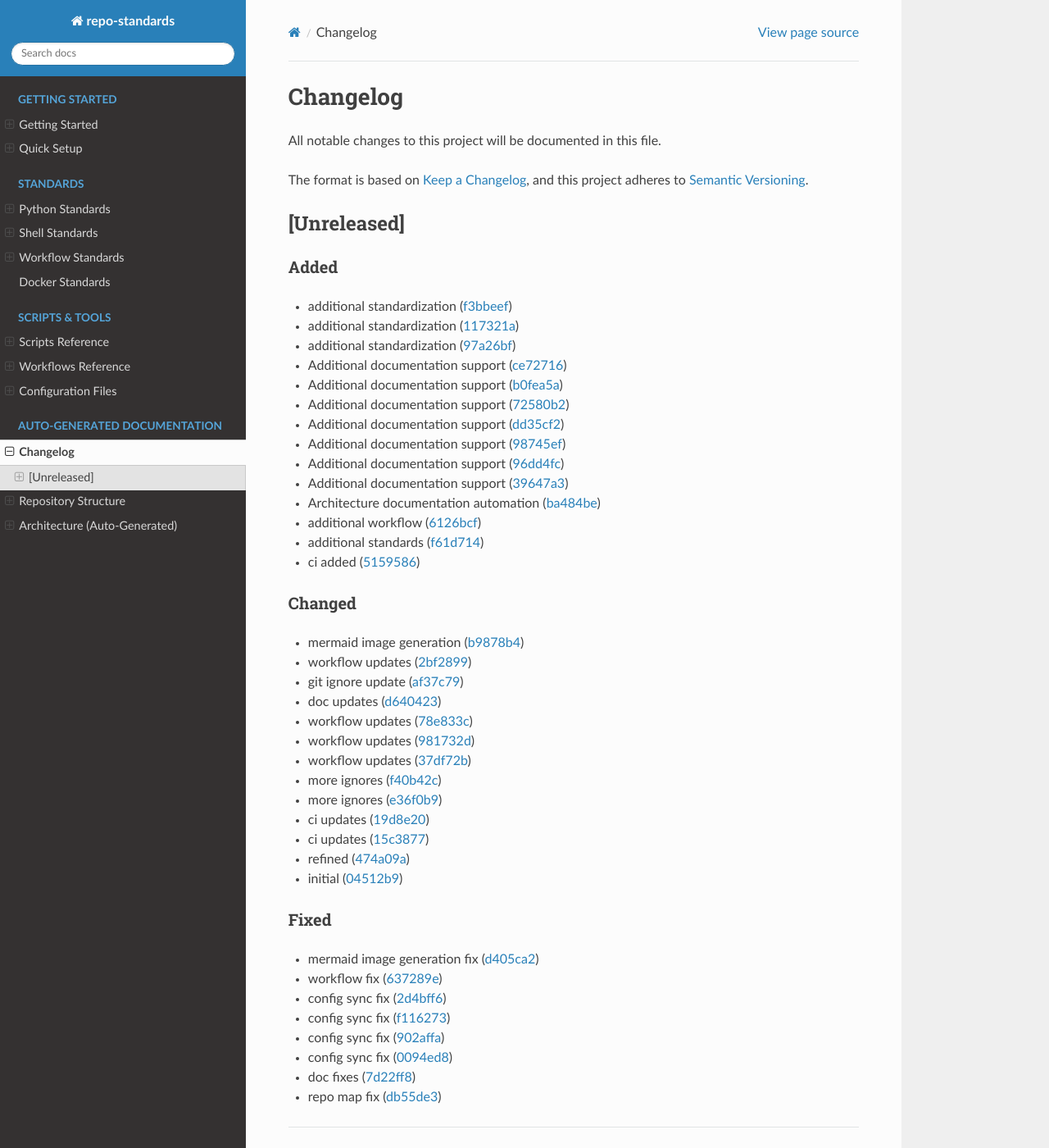
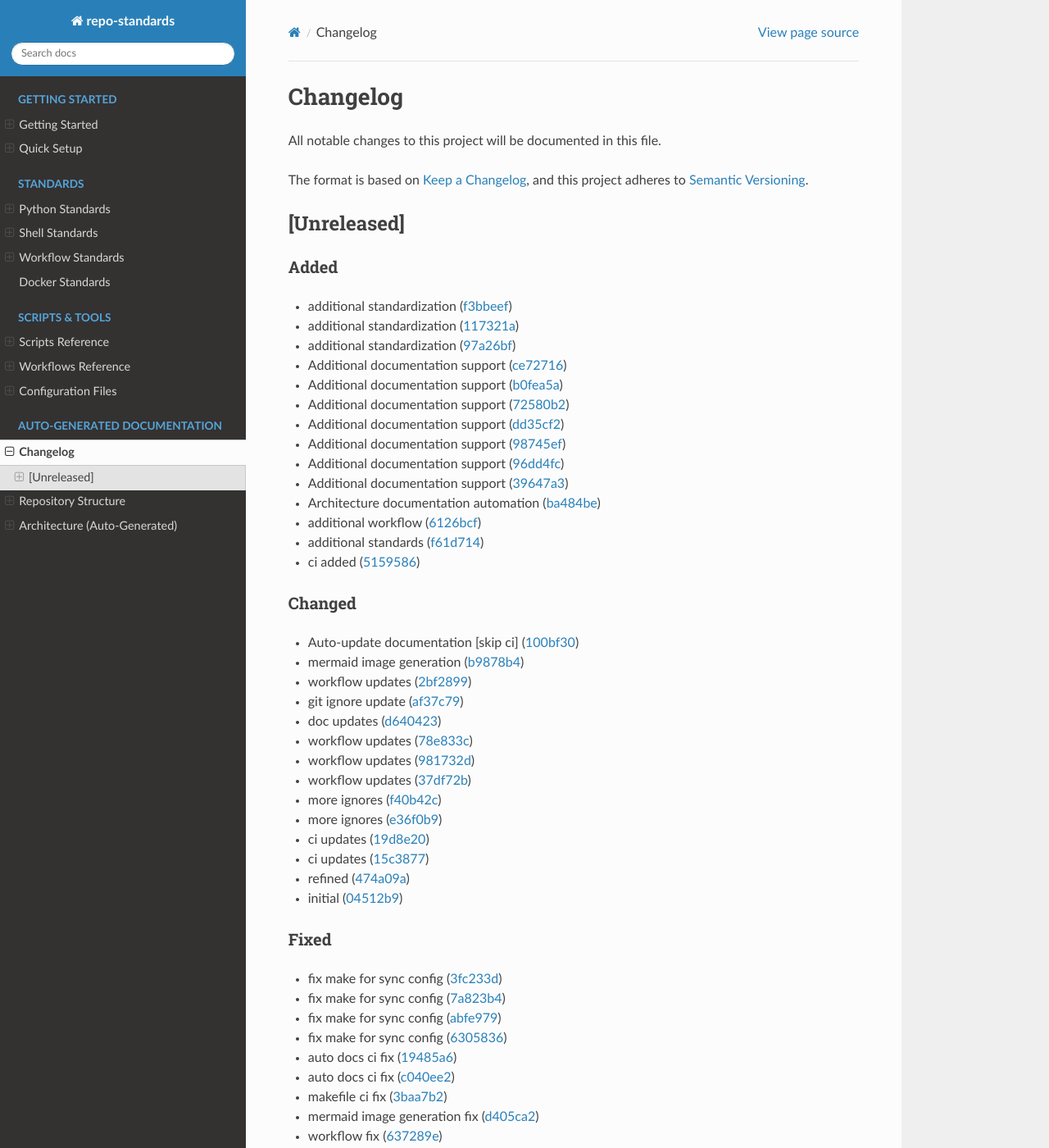
Before and after one commit to zepfu/repo-standards, a Sphinx documentation site: the page built from docs/auto/CHANGELOG.md, in a window 1280 px wide and 1400 px high. Shown: the whole window at 82% size. Built offline with Sphinx 7.4.7 and the Read the Docs theme 3.1.0, drawn with Linux system fonts in a browser that asks for light colours.

Commit message:
docs: auto-update documentation [skip ci]

```diff
--- a/docs/auto/CHANGELOG.md
+++ b/docs/auto/CHANGELOG.md
@@ -39,6 +39,8 @@ The format is based on [Keep a Changelog](https://keepachangelog.com/en/1.0.0/),
 
 ### Changed
 
+- Auto-update documentation \[skip ci\]
+  ([100bf30](https://github.com/zepfu/repo-standards/commit/100bf30ae9ced4130a4d7cfde41568344b26f53e))
 - mermaid image generation
   ([b9878b4](https://github.com/zepfu/repo-standards/commit/b9878b4433a1fbf9ba526b9db3641e7c34ca970f))
 - workflow updates ([2bf2899](https://github.com/zepfu/repo-standards/commit/2bf2899958711edc5236e221946993ca504c928a))
@@ -56,6 +58,17 @@ The format is based on [Keep a Changelog](https://keepachangelog.com/en/1.0.0/),
 
 ### Fixed
 
+- fix make for sync config
+  ([3fc233d](https://github.com/zepfu/repo-standards/commit/3fc233d73f4e75783a259dde91bdf10e340f90fd))
+- fix make for sync config
+  ([7a823b4](https://github.com/zepfu/repo-standards/commit/7a823b46cd9efdc4097df10f801b81d0a7a8d628))
+- fix make for sync config
+  ([abfe979](https://github.com/zepfu/repo-standards/commit/abfe979c6c0c06ecf3178c3b14a8c20406a697e9))
+- fix make for sync config
+  ([6305836](https://github.com/zepfu/repo-standards/commit/6305836a28d7798d2f73914f11e9d46176c2c97f))
+- auto docs ci fix ([19485a6](https://github.com/zepfu/repo-standards/commit/19485a6a6eccc3f274d262c5d164dfaaf5d58e8b))
+- auto docs ci fix ([c040ee2](https://github.com/zepfu/repo-standards/commit/c040ee26ab8884f1fd7a5275c3b2c0eead25acaf))
+- makefile ci fix ([3baa7b2](https://github.com/zepfu/repo-standards/commit/3baa7b2be67aba51705c03f27fb98b654d4e736e))
 - mermaid image generation fix
   ([d405ca2](https://github.com/zepfu/repo-standards/commit/d405ca2b19aeb0df3494f63b2f34b42a13bf2945))
 - workflow fix ([637289e](https://github.com/zepfu/repo-standards/commit/637289e9fdf7639709228766811766a973a5154a))
```
Also changed, not shown: docs/auto/ARCHITECTURE_AUTO.md (+1 -1 lines).
